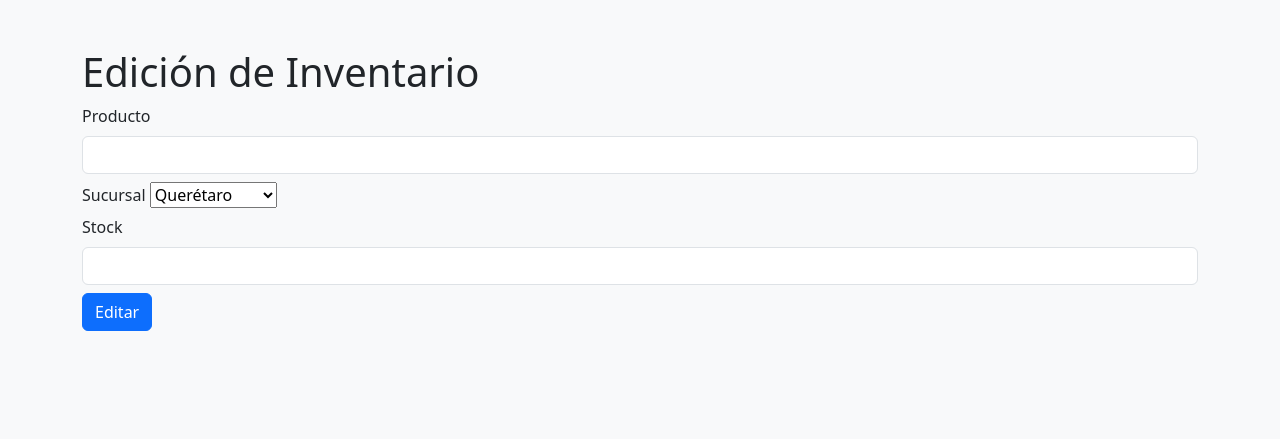
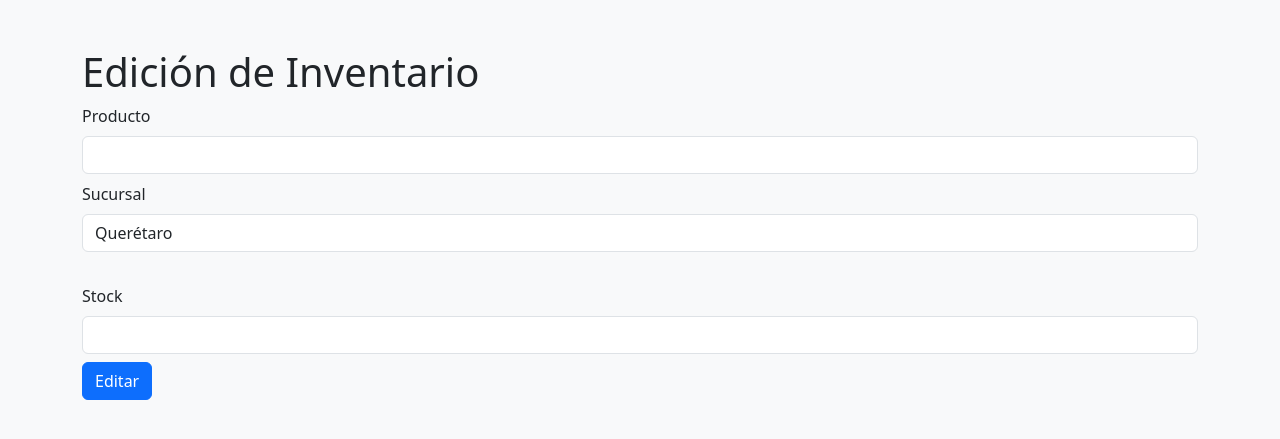
Before and after one commit to Damian-afk-ai/Integradora, a PHP site: page /inventario/editar_inventario.php?id_inv=1 in a window 1280 px wide. Shown: the top 439 px of the page. Run offline with PHP 8.4, Linux system fonts and the light colour scheme; data that the repository does not hold is empty.

Commit message:
Update editar_inventario.php

```diff
--- a/integradora/php/inventario/editar_inventario.php
+++ b/integradora/php/inventario/editar_inventario.php
@@ -21,10 +21,10 @@ $user_data = mysqli_fetch_array($query_result);
             <input type="hidden" name="id_inv" value="<?php echo $user_data['id_inv']; ?>">
 
             <label class="form-label mb-2">Producto</label>
-            <input type="text" class="form-control mb-2" name="nom_pro" required readonly value="<?php  echo $user_data["nom_pro"]; ?>">
+            <input type="block" class="form-control mb-2" name="nom_pro" required value="<?php  echo $user_data["nom_pro"]; ?>">
 
             <label class="form-label mb-2">Sucursal</label>
-            <select name="id_suc">
+            <select name="id_suc" class="form-control mb-2">
                 <option value="1">Querétaro</option>
                 <option value="3">Sanluis Potosi</option>
                 <option value="2">Guanajuato</option>
```
